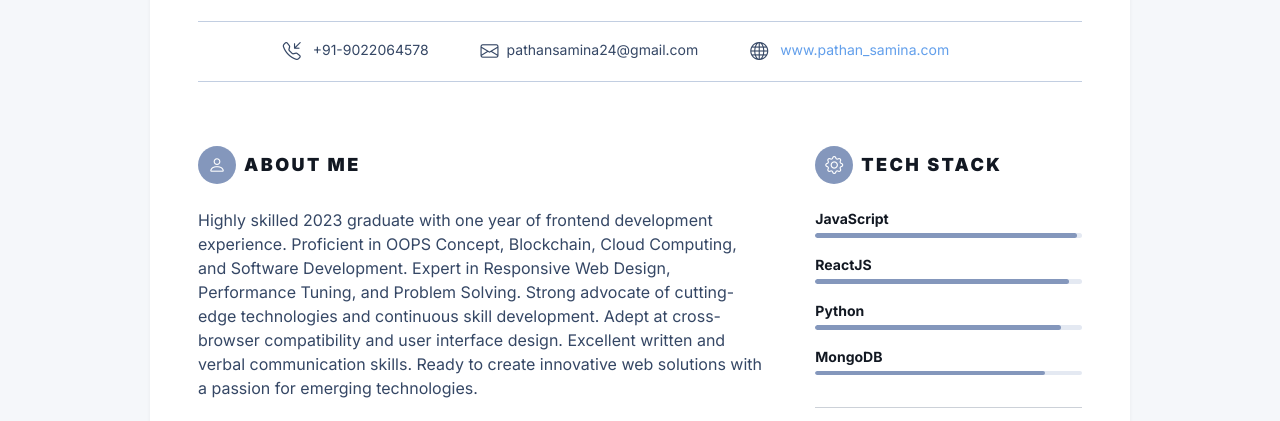
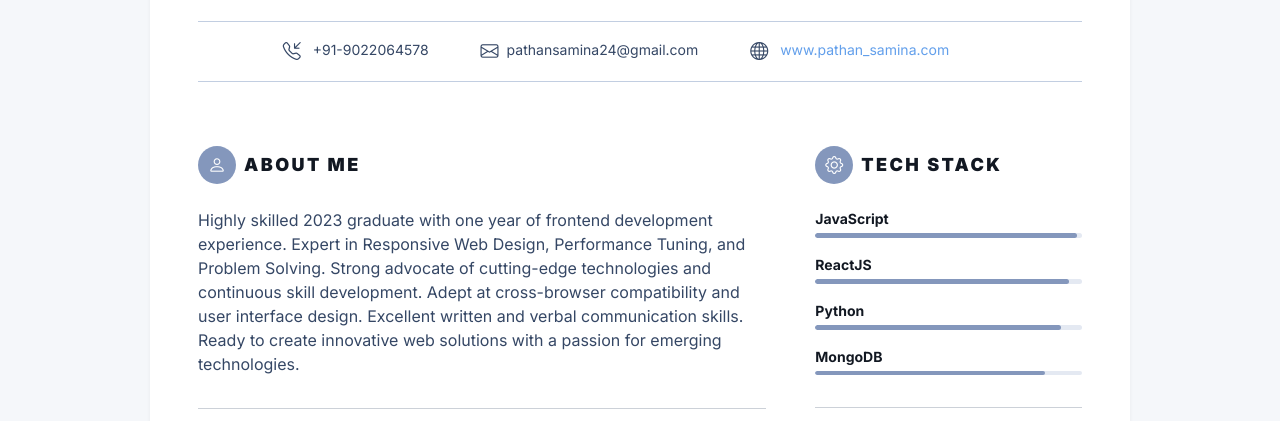
Before and after one commit to pathan-samina/ResuMastery., a plain HTML site: page index.html in a window 1280 px wide. Shown: the part 322-743 px from the top of the page. Drawn offline with nearby package versions, Linux system fonts and the light colour scheme.

Commit message:
Update index.html

```diff
--- a/index.html
+++ b/index.html
@@ -96,7 +96,7 @@
 									<h3 class="resume-section-heading text-uppercase py-2 py-lg-3 py-2 py-lg-3"><i
 											class="resume-section-heading-icon bi bi-person me-2"></i>About Me</h3>
 									<div class="resume-summary-desc">
-Highly skilled 2023 graduate with one year of frontend development experience. Proficient in OOPS Concept, Blockchain, Cloud Computing, and Software Development. Expert in Responsive Web Design, Performance Tuning, and Problem Solving. Strong advocate of cutting-edge technologies and continuous skill development. Adept at cross-browser compatibility and user interface design. Excellent written and verbal communication skills. Ready to create innovative web solutions with a passion for emerging technologies.
+Highly skilled 2023 graduate with one year of frontend development experience. Expert in Responsive Web Design, Performance Tuning, and Problem Solving. Strong advocate of cutting-edge technologies and continuous skill development. Adept at cross-browser compatibility and user interface design. Excellent written and verbal communication skills. Ready to create innovative web solutions with a passion for emerging technologies.
 									</div>
 								</section><!--//resume-section-->
 
```
